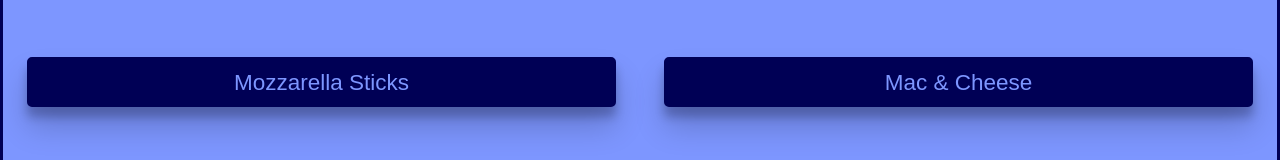
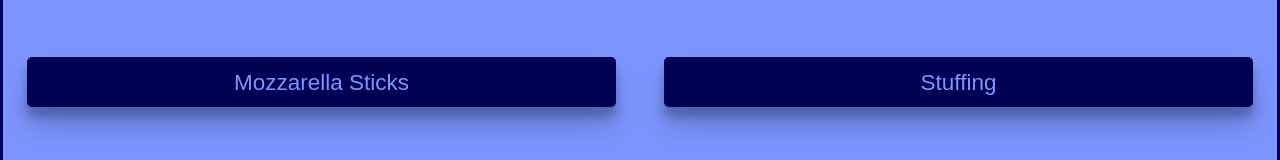
Before and after one commit to timseymore/Homemade-Recipes, a plain HTML site: page index.html in a window 1280 px wide. Shown: the part 399-559 px from the top of the page. Drawn offline with Linux system fonts and the light colour scheme.

Commit message:
Update featured section

```diff
--- a/index.html
+++ b/index.html
@@ -46,7 +46,7 @@
 			</div>
 
 			<div class="content-box" id="box4">
-				<a href="https://codepen.io/timseymore/live/wvBpMEx" class="recipe-link" target="_blank"><h2>Mac & Cheese</h2></a>
+				<a href="https://codepen.io/timseymore/live/MWYrKZN" class="recipe-link" target="_blank"><h2>Stuffing</h2></a>
 			</div>
 
 		</div>
```
